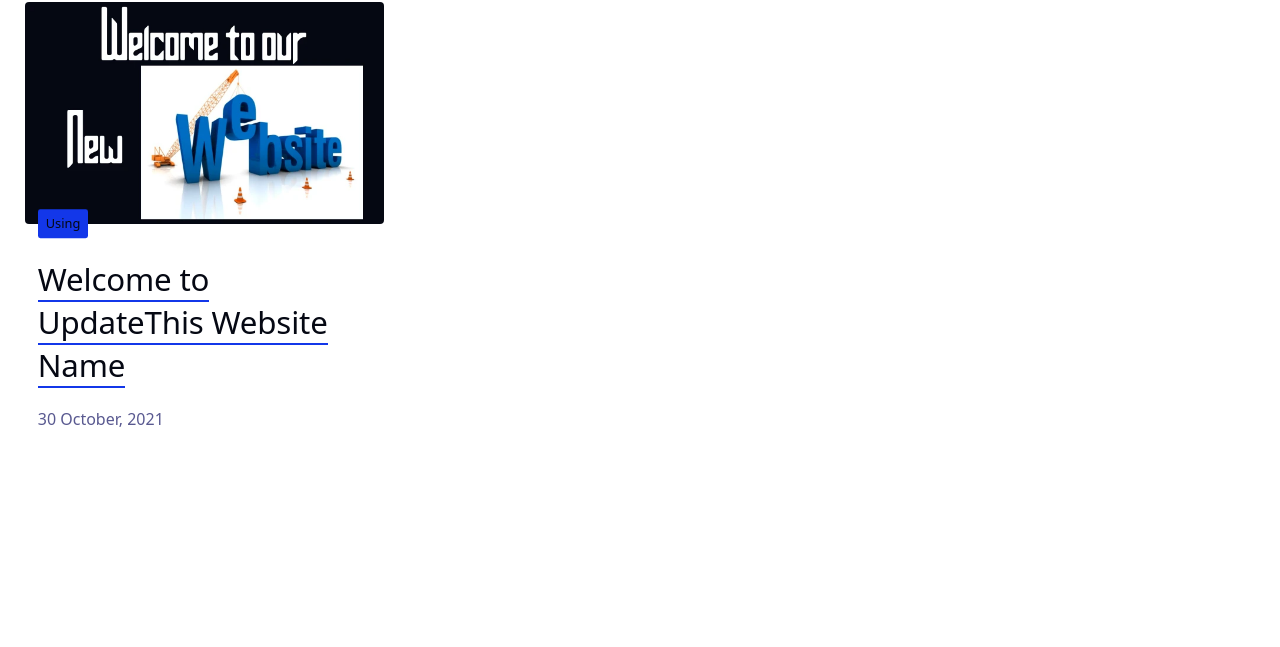
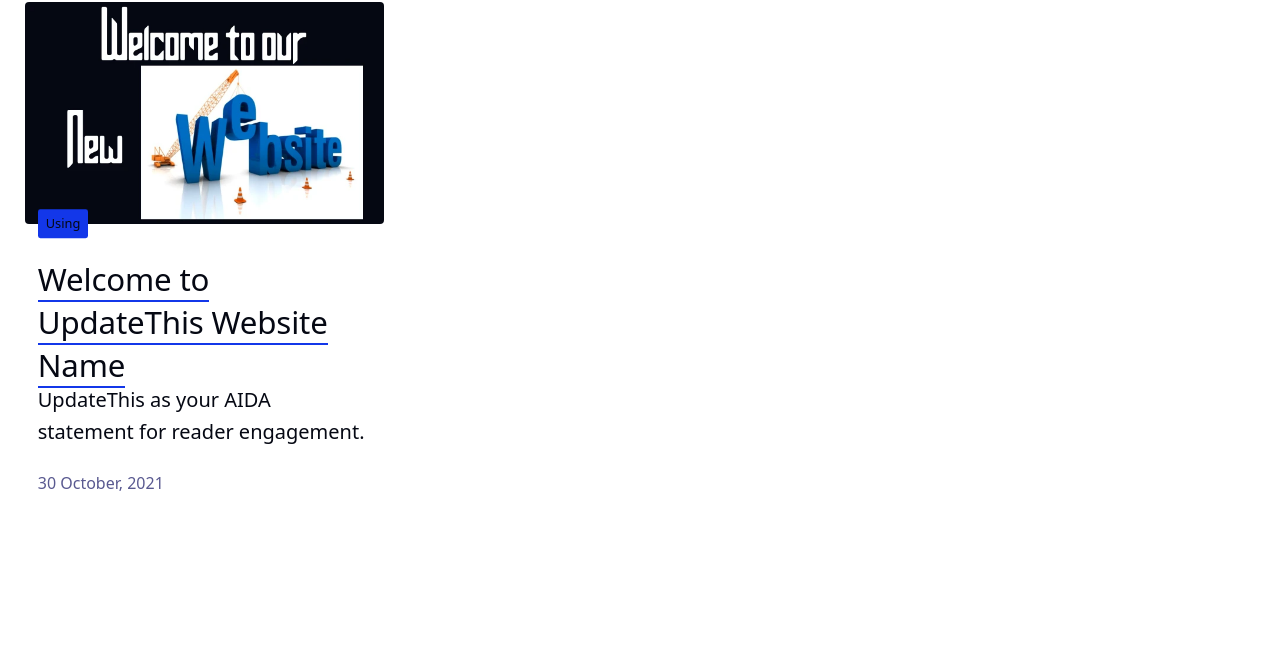
Before and after one commit to kct2020/kct-template-skeleventy, an Eleventy site: page site/blog/index.md in a window 1280 px wide. Shown: the part 531-1178 px from the top of the page. Built offline with nearby package versions, Linux system fonts and the light colour scheme; Eleventy itself is replaced by a stand-in of ours; files that its build step writes are made by us from their sources.

Commit message:
Update blog.njk
Text on blog card

```diff
--- a/site/includes/layouts/blog.njk
+++ b/site/includes/layouts/blog.njk
@@ -63,7 +63,8 @@ pagination:
 
                     <div class="card-content pt-700 pb-900 pl-300 pr-300">
 
-                        <h2><a class="card-title-link color-primary weight-regular hover-color-secondary" href="{{ post.url }}">{{ post.data.title }}</a></h2>
+                        <h2><a class="card-title-link color-primary weight-regular hover-color-secondary" href="{{ post.url }}">{{ post.data.title }}</a></h2><p>{{ post.data.sub_heading }}</p>
+
 
                         <time class="datetime color-grey text-400" datetime="{{ post.date | timestamp }}">
                             {{ post.date | dateDisplay }}
```
